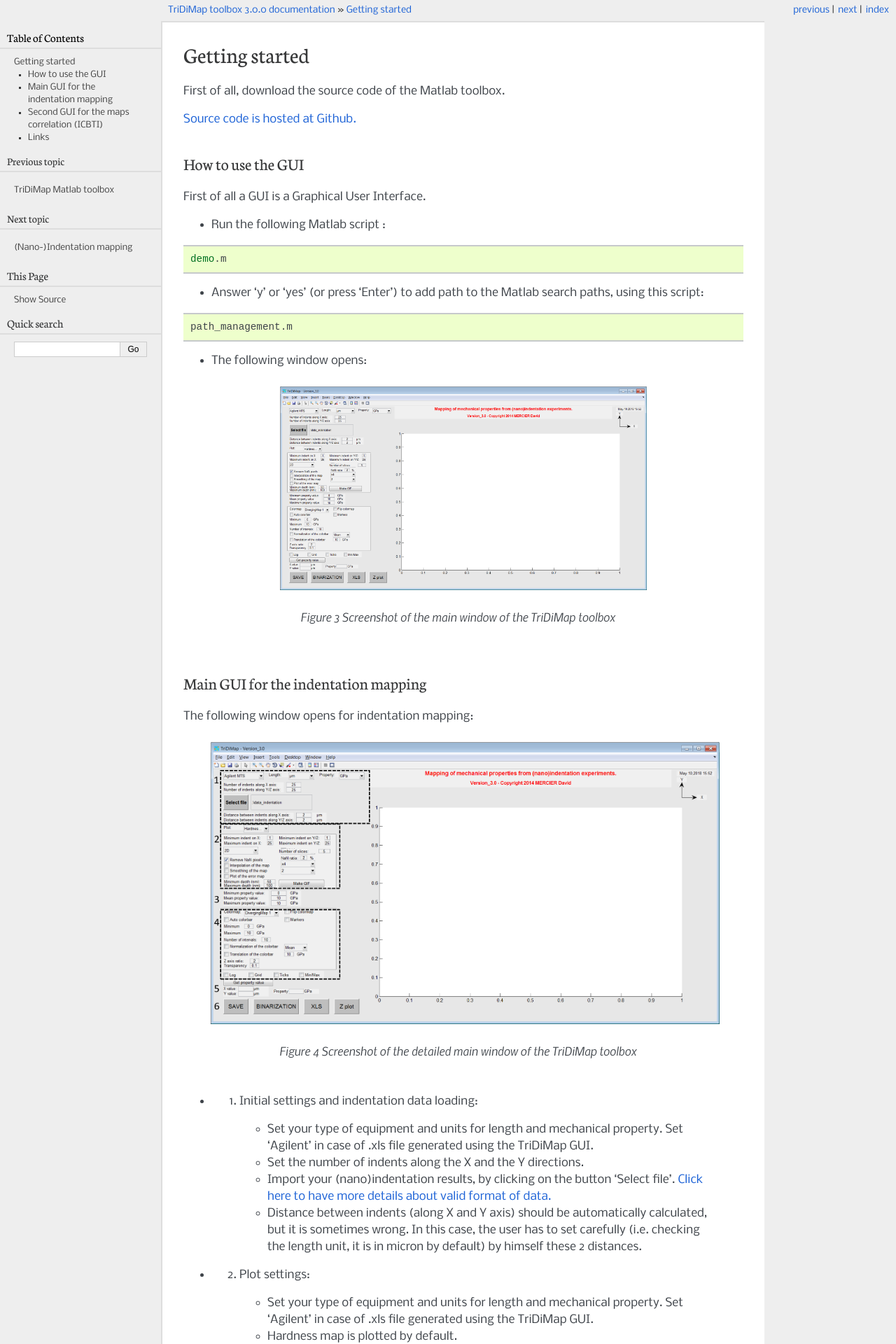
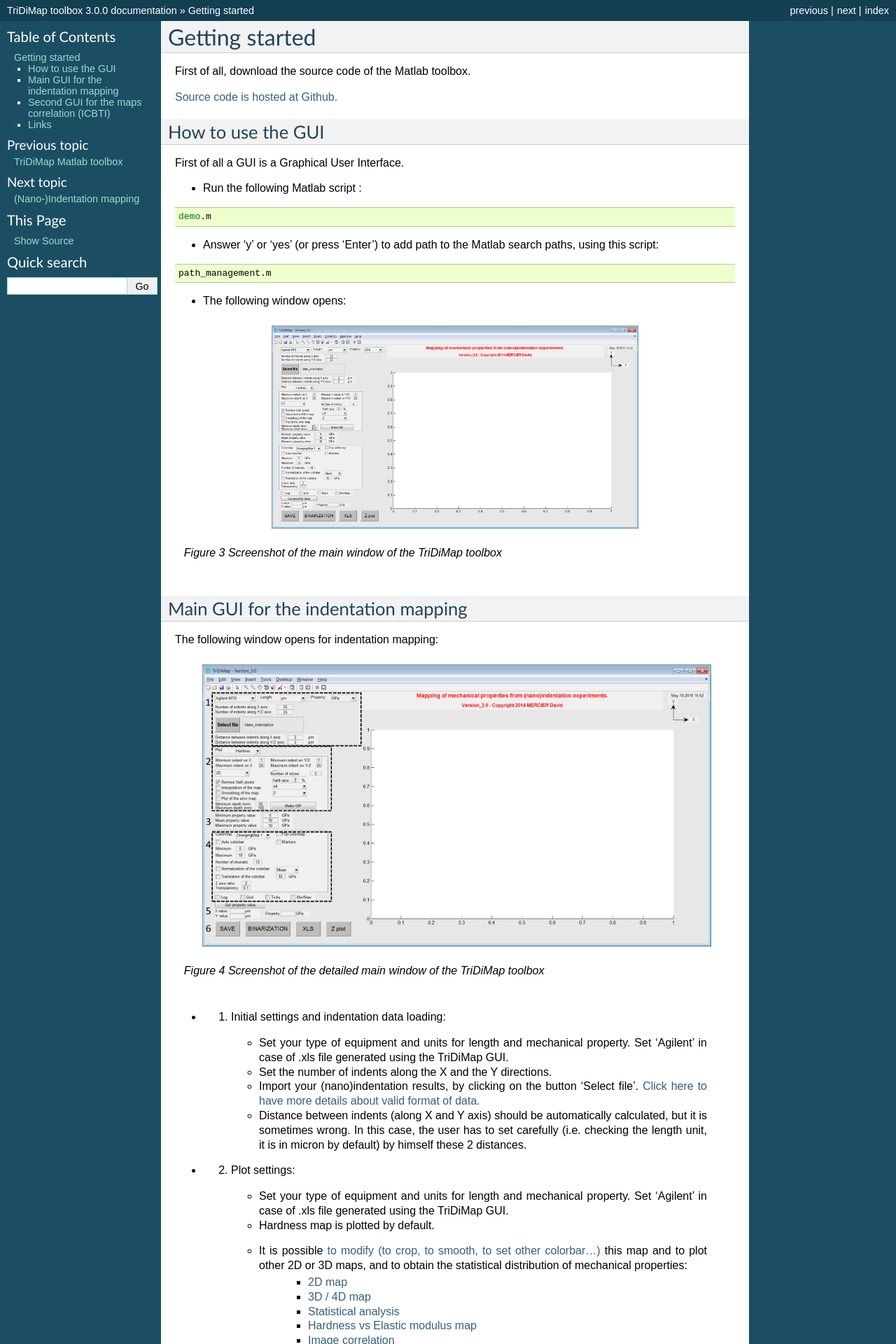
Before and after one commit to DavidMercier/TriDiMap, a Sphinx documentation site: the page built from docs/getting_started.rst, in a window 1280 px wide. Shown: the top 1920 px of the page at 70% size. Built offline with Sphinx 7.4.7, drawn with Linux system fonts in a browser that asks for light colours.

Commit message:
updated doc

```diff
--- a/docs/conf.py
+++ b/docs/conf.py
@@ -108,12 +108,12 @@
 # The theme to use for HTML and HTML Help pages.  See the documentation for
 # a list of builtin themes.
 # See http://sphinx-doc.org/theming.html
-#html_theme = 'default'
+html_theme = 'default'
 #html_theme = 'classic'
 #html_theme = 'alabaster'
 #html_theme = 'agogo'
 #html_theme =  'traditional'
-html_theme =  'pyramid'
+#html_theme =  'pyramid'
 #html_theme =  'sphinxdoc'
 #html_theme = 'nature' # no option !
 #html_theme_options{}
--- a/docs/index.rst
+++ b/docs/index.rst
@@ -112,7 +112,7 @@
 Acknowledgements
 -----------------
 The author is grateful to `Dr. Jiri Nemecek <http://ksm.fsv.cvut.cz/~nemecek/?page=resume&lang=en>`_ from `Czech Technical University <https://www.cvut.cz/en>`_, Czech Republic (Prague)
-and to Dr. Nicholas Randall from `Anton Paar <https://www.anton-paar.com>`_, for discussions and many advices about nanoindentation mapping.
+and to Dr. Nicholas Randall from `Alemnis AG <https://alemnis.com/>`_, for discussions and many advices about nanoindentation mapping.
 
 The author is grateful to Jean-François Vanhumbeeck and Xavier Vanden Eynde (`CRM Group <www.crmgroup.be>`_, Belgium (Liège)), for fruitful discussion and co-authoring of reference papers.
 
```
